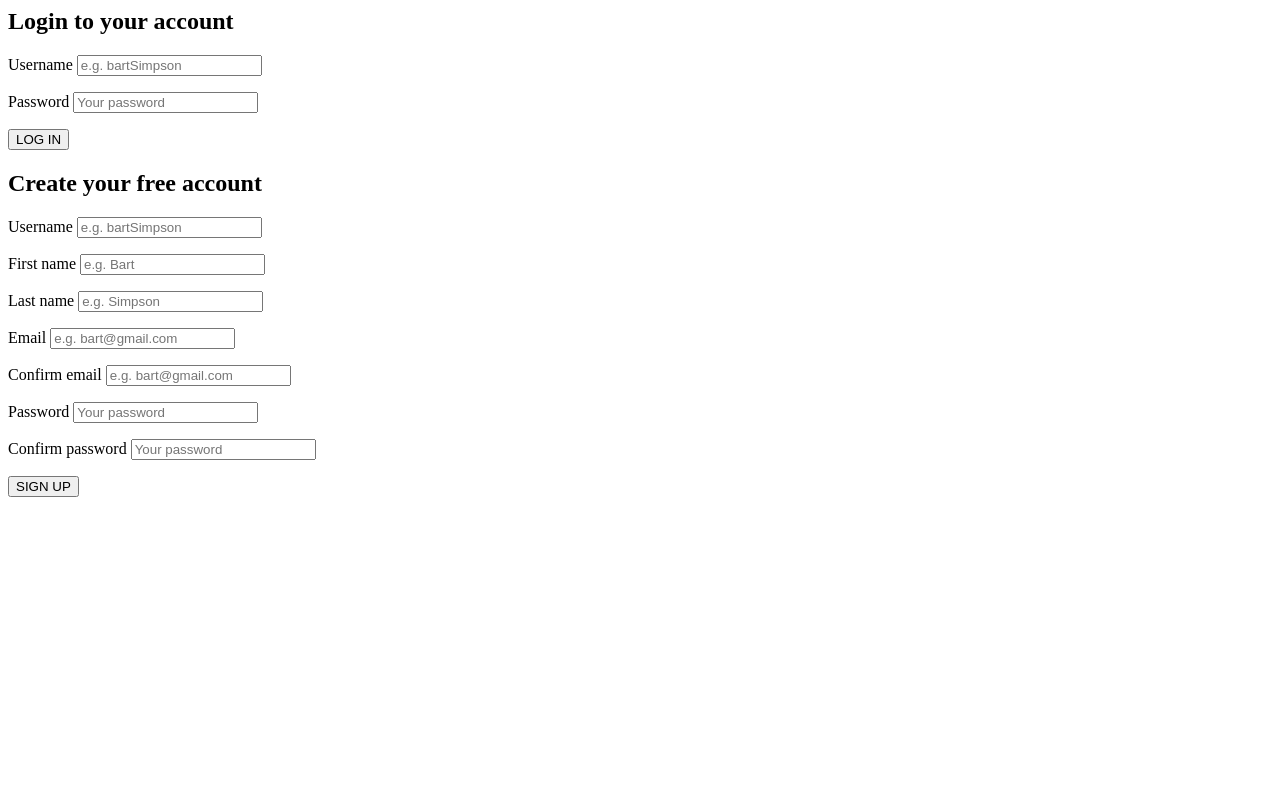
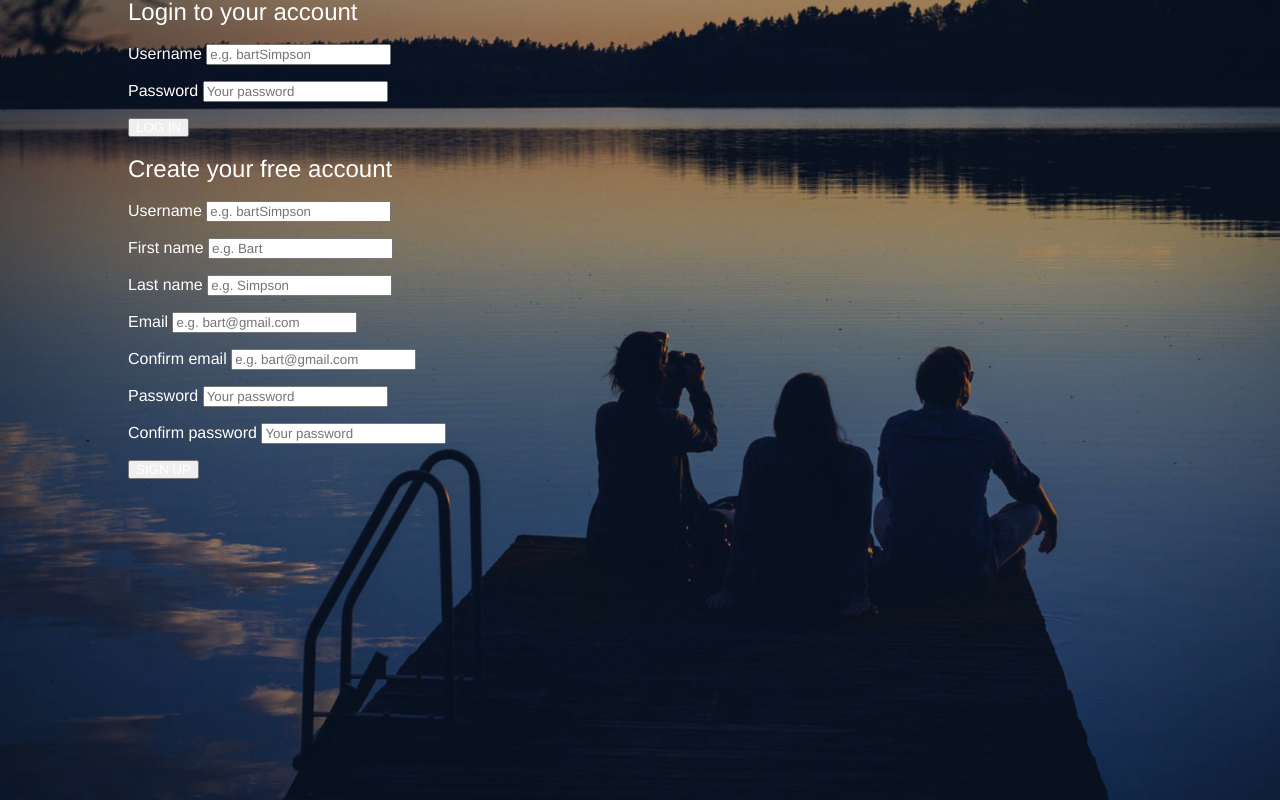
Before and after one commit to ArturasKlinga/SpotifyClone, a PHP site: page /register.php in a window 1280 px wide. Run offline with PHP 8.4, Linux system fonts and the light colour scheme.

Commit message:
Background image, login container styling.

```diff
--- /dev/null
+++ b/assets/css/register.css
@@ -0,0 +1,30 @@
+html, body {
+    padding: 0;
+    margin: 0;
+    height: 100%;
+}
+
+#background {
+    background-color: #000;
+    background-image: url("../images/bg.jpg");
+    background-position: center;
+    background-size: cover;
+    display: table;
+    height: 100%;
+    width: 100%;
+}
+
+#loginContainer * {
+    color: #fff;
+    font-family: "Helvetica Neue", "Helvetica", "Arial", sans-serif;
+    font-weight: normal;
+    line-height: 1em;
+    box-sizing: border-box;
+}
+
+#loginContainer {
+    width: 80%;
+    margin: 0 auto;
+    position: relative;
+    max-width: 1024px;
+}
--- a/register.php
+++ b/register.php
@@ -17,8 +17,11 @@
 <html>
     <head>
         <title>Welcome to Slotify!</title>
+        <link rel="stylesheet" type="text/css" href="assets/css/register.css">
     </head>
     <body>
+        <div id="background">
+            <div id="loginContainer">
                 <div id="inputContainer">
                     <form id="loginForm" action="register.php" method="POST">
                         <h2>Login to your account</h2>
@@ -78,5 +81,7 @@
                     </form>
 
                 </div>
+            </div>
+        </div>
     </body>
 </html>
```
Also changed, not shown: assets/images/bg.jpg (added). Lines whose indentation alone changed are shown as unchanged.
